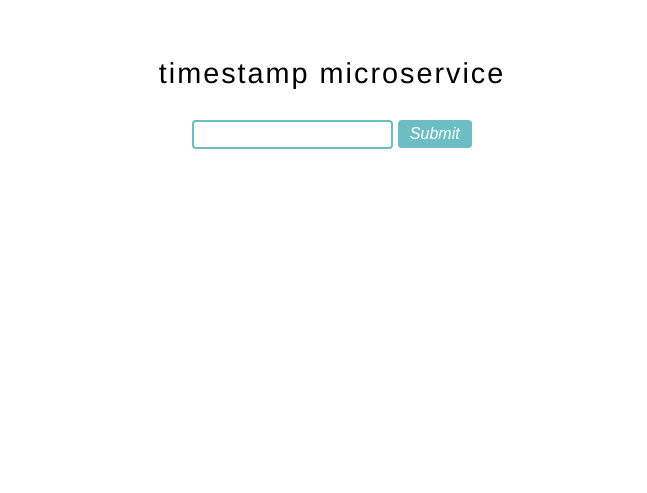
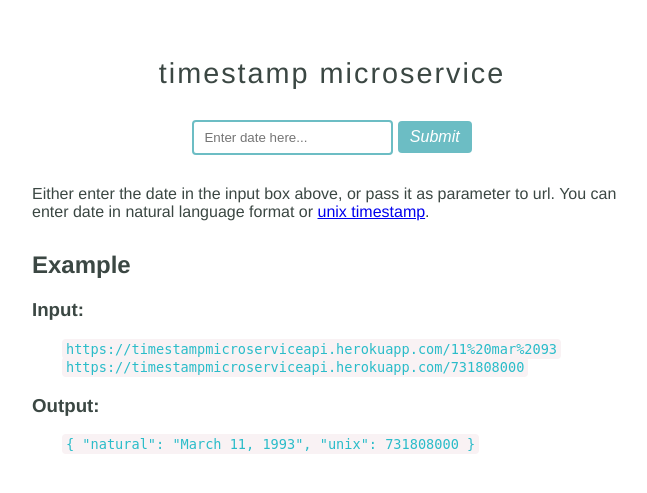
Before and after one commit to waqarHocain/timestamp-microservice, a Flask app: page / in a window 1280 px wide. Shown: the top 493 px of the page, without its empty margins (308-955 px from the left). Run offline with Flask 2, Linux system fonts and the light colour scheme.

Commit message:
Add instructions on homepage and an example input/output

```diff
--- a/app/static/style.css
+++ b/app/static/style.css
@@ -1,5 +1,11 @@
+*
+{
+    box-sizing: border-box;
+}
+
 body
 {
+    color: #3B4743;
     font: 16px "Helvetica Neue", Helvetica, Arial, sans-serif;
     padding-top: 30px;
     text-align: center;
@@ -14,12 +20,12 @@ h1
     letter-spacing: 2px;
 }
 
-.time_input
+.date_input
 {
     border: 2px solid #6CBDC4;
     border-radius: 4px;
     outline: none;
-    padding: 5px 10px;
+    padding: 8px 10px;
 }
 
 button
@@ -32,7 +38,7 @@ button
     font-size: 1em;
     font-style: italic;
     outline: none;
-    padding: 3px 10px;
+    padding: 5px 10px;
     transition: all 0.3s;
 }
 button:hover,
@@ -42,3 +48,21 @@ button:focus
     border-color: #6CBDC4;
     color: #6CBDC4;
 }
+
+.instructions,
+.example
+{
+    margin: 30px auto 0;
+    max-width: 600px;
+    text-align: left;
+}
+
+.example code
+{
+    background: #f9f2f4;
+    border-radius: 4px;
+    color: #2ABCC9;
+    font-size: 85%;
+    margin-left: 30px;
+    padding: 2px 4px;
+}
--- a/app/templates/index.html
+++ b/app/templates/index.html
@@ -10,9 +10,29 @@
         <h1>Timestamp Microservice</h1>
 
         <form action="/" method="POST">
-            <input class="time_input" type="text" name="date_input">
+            <input class="date_input" type="text" name="date_input"
+            placeholder="Enter date here...">
 
-            <button>Submit</html>
+            <button>Submit</button>
         </form>
+
+        <div class="instructions">
+            <p>Either enter the date in the input box above, or pass it as
+            parameter to url. You can enter date in natural language format or
+            <a href="https://en.wikipedia.org/wiki/Unix_time">unix
+                timestamp</a>.</p>
+        </div>
+
+        <div class="example">
+        <h2>Example</h2>
+            <h3>Input:</h3>
+            <code>https://timestampmicroserviceapi.herokuapp.com/11%20mar%2093</code>
+            <br>
+            <code>https://timestampmicroserviceapi.herokuapp.com/731808000</code>
+
+            <h3>Output:</h3>
+            <code>{ "natural": "March 11, 1993", "unix": 731808000 }</code>
+        </div>
+
     </body>
 </html>
--- a/tests.py
+++ b/tests.py
@@ -32,7 +32,7 @@ class HomepageTestCase(BaseTestCase):
 
     def test_there_is_an_input_box(self):
         res = self.client().get("/")
-        input_html = '<input class="time_input" type="text" name="date_input">'
+        input_html = 'class="date_input"'
 
         self.assertIn(input_html, res.data)
 
```
